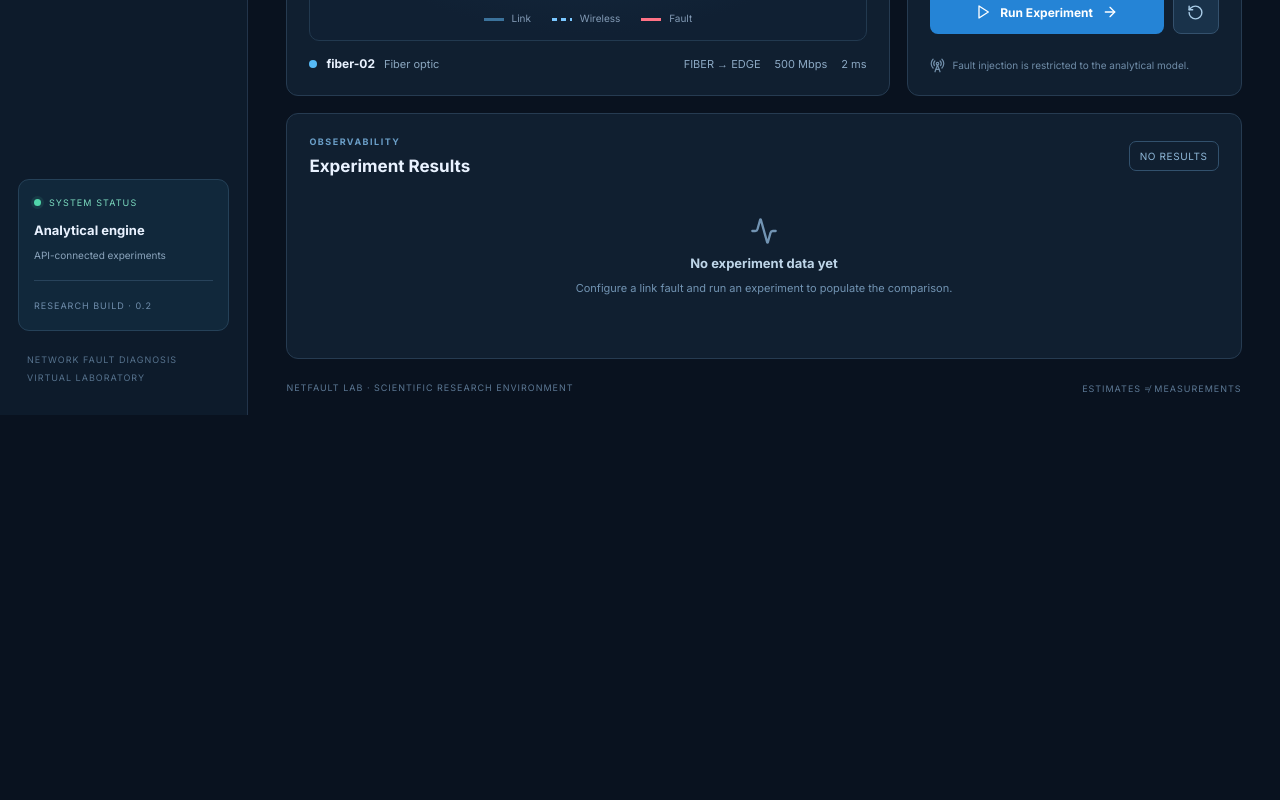
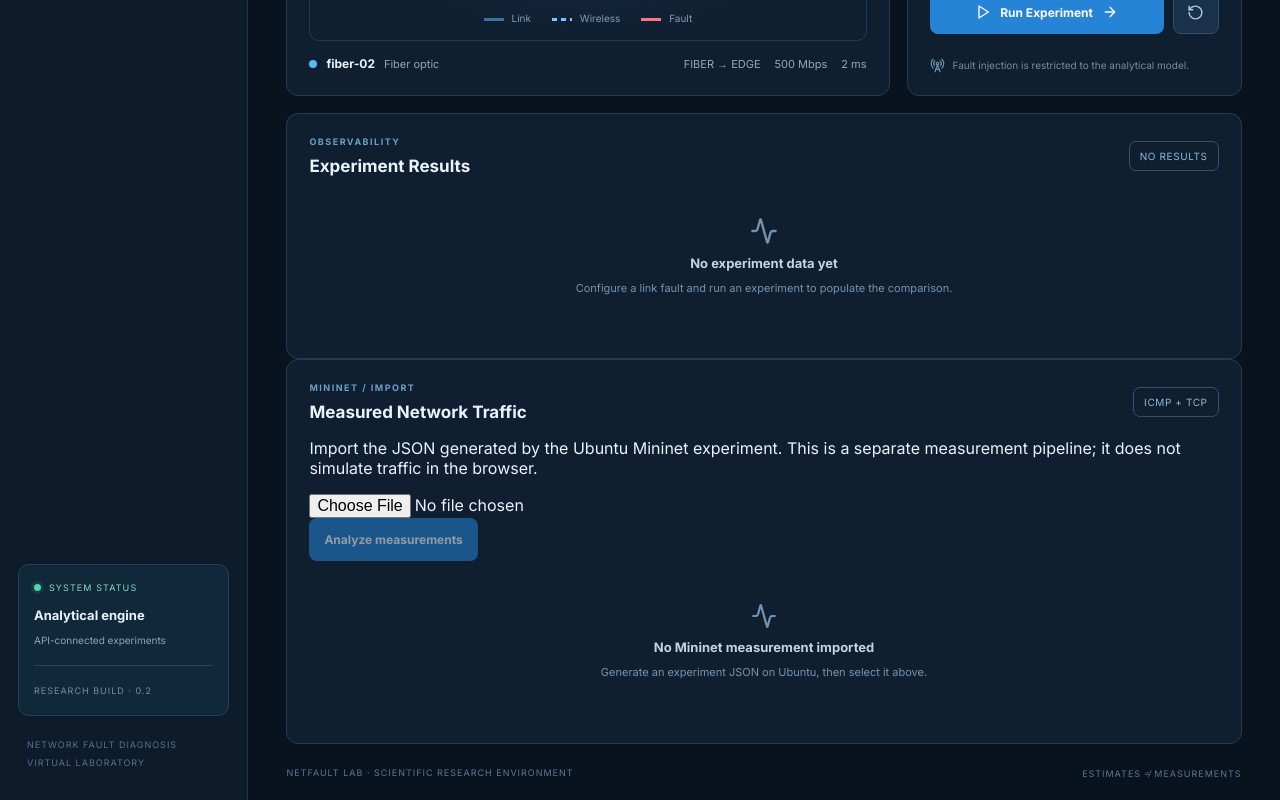
Before and after one commit to aliahmedsleem/Intelligent-Network-Fault-Diagnosis, a React (Vite) app in the folder frontend/: page / in a window 1280 px wide. Shown: the part 709-1509 px from the top of the page. Before the commit the page ends 1124 px from the top, so only its background shows below. Built offline with nearby package versions, Linux system fonts and the light colour scheme.

Commit message:
feat(ui): import and display measured Mininet results

```diff
--- a/frontend/src/App.tsx
+++ b/frontend/src/App.tsx
@@ -6,7 +6,8 @@ type Link={id:string;source:string;target:string;medium:Medium;capacity_mbps:num
 type NetworkData={nodes:string[];links:Link[]};
 type Report={mode:string;before:Result;after:Result;route_changed:boolean;localization:{known_injected_link_id:string;warning:string}};
 type Result={path:string[];link_ids:string[];connected:boolean;bottleneck_mbps:number;offered_load_mbps:number;estimated_throughput_mbps:number;baseline_delay_ms:number;estimated_loss_percent:number;diagnosis:string};
-type View="overview"|"topology"|"experiments";
+type View="overview"|"topology"|"experiments"|"measurements";
+type MeasurementReport={mode:string;topology:string;measurements:{before:{throughput_mbps:number|null;loss_percent:number|null;rtt_avg_ms:number|null};after:{throughput_mbps:number|null;loss_percent:number|null;rtt_avg_ms:number|null};throughput_change_mbps:number|null;loss_change_percentage_points:number|null};evidence:string[];quality_flags:string[];localization:{status:string}};
 const network:NetworkData={nodes:["CORE","SW-01","FIBER","EDGE","WIFI"],links:[
 {id:"eth-01",source:"CORE",target:"SW-01",medium:"ethernet",capacity_mbps:1000,delay_ms:1},
 {id:"fiber-01",source:"SW-01",target:"FIBER",medium:"fiber",capacity_mbps:500,delay_ms:2},
@@ -19,6 +20,10 @@ const mediumNames:Record<Medium,string>={ethernet:"Ethernet",fiber:"Fiber optic"
 const fmt=(v:number,unit="")=>v.toLocaleString("en-US",{maximumFractionDigits:2})+(unit?" "+unit:"");
 export default function App(){
  const [view,setView]=useState<View>("overview");
+ const [measured,setMeasured]=useState<MeasurementReport|null>(null);
+ const [measurementFile,setMeasurementFile]=useState<File|null>(null);
+ const [measurementError,setMeasurementError]=useState("");
+ const [measurementBusy,setMeasurementBusy]=useState(false);
  const [source,setSource]=useState("CORE");
  const [target,setTarget]=useState("EDGE");
  const [fault,setFault]=useState("fiber-02");
@@ -30,8 +35,19 @@ export default function App(){
  const link=useMemo(()=>network.links.find(l=>l.id===selected),[selected]);
  const affected=report?.after.link_ids||[];
  const isValid=Number.isFinite(load)&&load>0&&load<=1_000_000&&source!==target;
- const nav:[View,string,typeof Activity][]=[["overview","Overview",Activity],["topology","Topology",Network],["experiments","Experiments",ShieldAlert]];
+ const nav:[View,string,typeof Activity][]=[["overview","Overview",Activity],["topology","Topology",Network],["experiments","Experiments",ShieldAlert],["measurements","Measurements",Activity]];
  function reset(){setSource("CORE");setTarget("EDGE");setFault("fiber-02");setLoad(200);setReport(null);setError("");setSelected("fiber-02");}
+ async function importMeasurements(){
+  if(!measurementFile)return;
+  setMeasurementBusy(true);setMeasurementError("");
+  try{
+   if(measurementFile.size>2_000_000)throw new Error("JSON file exceeds 2 MB limit");
+   const raw=JSON.parse(await measurementFile.text());
+   const response=await fetch("/api/measurements/analyze",{method:"POST",headers:{"Content-Type":"application/json"},body:JSON.stringify(raw)});
+   if(!response.ok)throw new Error("Invalid measurement data (HTTP "+response.status+")");
+   setMeasured(await response.json());
+  }catch(e){setMeasurementError(e instanceof Error?e.message:"Import failed");}finally{setMeasurementBusy(false);}
+ }
  async function run(){
   if(!isValid)return;
   setBusy(true);setError("");setReport(null);
@@ -45,7 +61,7 @@ export default function App(){
  <aside className="sidebar"><div className="identity"><span className="identity-icon"><Network size={23}/></span><div><strong>NETFAULT<span> / LAB</span></strong><small>ENGINEERING CONSOLE</small></div></div>
  <div className="nav-heading">WORKSPACE</div><nav aria-label="Primary navigation">{nav.map(([id,label,Icon])=><button key={id} className={"nav-item "+(view===id?"active":"")} onClick={()=>setView(id)} aria-current={view===id?"page":undefined}><Icon size={18}/>{label}{view===id&&<span className="nav-active-dot"/>}</button>)}</nav>
  <div className="side-spacer"/><div className="system-card"><div className="system-row"><span className="pulse"/> SYSTEM STATUS</div><strong>Analytical engine</strong><small>API-connected experiments</small><div className="system-divider"/><span className="system-version">RESEARCH BUILD · 0.2</span></div><div className="side-bottom">NETWORK FAULT DIAGNOSIS<br/>VIRTUAL LABORATORY</div></aside>
- <main className="main-content"><header className="topbar"><div><div className="breadcrumbs">LABORATORY <span>/</span> {view.toUpperCase()}</div><h1>{view==="overview"?"Network Overview":view==="topology"?"Network Topology":"Fault Experiments"}</h1><p className="subtitle">{view==="overview"?"Observe the topology and run controlled fault scenarios":view==="topology"?"Inspect virtual links, media and reference parameters":"Compare baseline and fault-injected analytical outcomes"}</p></div><div className="topbar-right"><span className="mode-label"><span className="pulse"/> ANALYTICAL MODE</span><span className="version-label">v0.2</span></div></header>
+ <main className="main-content"><header className="topbar"><div><div className="breadcrumbs">LABORATORY <span>/</span> {view.toUpperCase()}</div><h1>{view==="overview"?"Network Overview":view==="topology"?"Network Topology":view==="experiments"?"Fault Experiments":"Measured Results"}</h1><p className="subtitle">{view==="overview"?"Observe the topology and run controlled fault scenarios":view==="topology"?"Inspect virtual links, media and reference parameters":view==="experiments"?"Compare baseline and fault-injected analytical outcomes":"Inspect imported Mininet packet measurements"}</p></div><div className="topbar-right"><span className="mode-label"><span className="pulse"/> ANALYTICAL MODE</span><span className="version-label">v0.2</span></div></header>
  <div className="notice"><CircleAlert size={16}/><span>Research baseline: displayed throughput, loss and delay are <strong>analytical estimates</strong>, not packet-level measurements.</span></div>
  <section className="metrics"><div className="metric"><div className="metric-top"><span>NETWORK NODES</span><Cpu size={18}/></div><strong>{String(network.nodes.length).padStart(2,"0")}</strong><small>Reference topology</small></div><div className="metric"><div className="metric-top"><span>VIRTUAL LINKS</span><GitBranch size={18}/></div><strong>{String(network.links.length).padStart(2,"0")}</strong><small>Mixed connectivity</small></div><div className="metric"><div className="metric-top"><span>OFFERED LOAD</span><Activity size={18}/></div><strong>{fmt(load)} <em>Mbps</em></strong><small>Configured traffic</small></div><div className="metric"><div className="metric-top"><span>EXPERIMENT</span><Zap size={18}/></div><strong className="metric-state">{busy?"Running":report?"Complete":"Ready"}</strong><small>{report?"Last run available":"Awaiting execution"}</small></div></section>
  <div className="workspace-grid"><section className="panel topology-panel"><div className="section-header"><div><div className="section-kicker">NETWORK MAP</div><h2>Reference Topology</h2></div><span className="soft-tag"><Layers3 size={14}/> 5 NODES</span></div>
@@ -64,6 +80,11 @@ export default function App(){
  <div className="control-footer"><RadioTower size={15}/> Fault injection is restricted to the analytical model.</div></section></div>
  <section className="panel results-panel"><div className="section-header"><div><div className="section-kicker">OBSERVABILITY</div><h2>Experiment Results</h2></div>{report?<span className="success-tag"><CheckCircle2 size={14}/> COMPLETED</span>:<span className="soft-tag">NO RESULTS</span>}</div>
  {report?<><div className="results-grid"><div className="result-cell"><small>BASELINE THROUGHPUT</small><strong>{fmt(report.before.estimated_throughput_mbps)} <em>Mbps</em></strong></div><div className="result-cell"><small>AFTER FAULT</small><strong>{fmt(report.after.estimated_throughput_mbps)} <em>Mbps</em></strong></div><div className="result-cell"><small>BASELINE DELAY</small><strong>{fmt(report.before.baseline_delay_ms)} <em>ms</em></strong></div><div className="result-cell"><small>POST-FAULT DELAY</small><strong>{report.after.connected?fmt(report.after.baseline_delay_ms):"No route"} <em>{report.after.connected?"ms":""}</em></strong></div></div><div className="route-summary"><div><span>BASELINE PATH</span><strong>{report.before.path.join(" → ")||"Disconnected"}</strong></div><div><span>AFTER FAULT</span><strong>{report.after.path.join(" → ")||"Disconnected"}</strong></div><div><span>DIAGNOSIS</span><strong>{report.after.diagnosis.replace(/_/g," ")}</strong></div></div></>:<div className="empty-results"><Activity size={28}/><strong>No experiment data yet</strong><span>Configure a link fault and run an experiment to populate the comparison.</span></div>}</section>
+ <section className="panel measured-panel"><div className="section-header"><div><div className="section-kicker">MININET / IMPORT</div><h2>Measured Network Traffic</h2></div><span className="soft-tag">ICMP + TCP</span></div>
+ <p className="measured-intro">Import the JSON generated by the Ubuntu Mininet experiment. This is a separate measurement pipeline; it does not simulate traffic in the browser.</p>
+ <div className="measurement-actions"><input aria-label="Select Mininet JSON file" type="file" accept=".json,application/json" onChange={e=>{setMeasurementFile(e.target.files?.[0]||null);setMeasurementError("");}}/><button className="primary-button" disabled={!measurementFile||measurementBusy} onClick={importMeasurements}>{measurementBusy?"Analyzing...":"Analyze measurements"}</button></div>
+ {measurementError&&<p className="form-error" role="alert">{measurementError}</p>}
+ {measured?<><div className="results-grid"><div className="result-cell"><small>BASELINE TCP</small><strong>{measured.measurements.before.throughput_mbps===null?"N/A":fmt(measured.measurements.before.throughput_mbps)} <em>Mbps</em></strong></div><div className="result-cell"><small>FAULT TCP</small><strong>{measured.measurements.after.throughput_mbps===null?"N/A":fmt(measured.measurements.after.throughput_mbps)} <em>Mbps</em></strong></div><div className="result-cell"><small>BASELINE ICMP LOSS</small><strong>{measured.measurements.before.loss_percent===null?"N/A":fmt(measured.measurements.before.loss_percent)} <em>%</em></strong></div><div className="result-cell"><small>FAULT ICMP LOSS</small><strong>{measured.measurements.after.loss_percent===null?"N/A":fmt(measured.measurements.after.loss_percent)} <em>%</em></strong></div></div><div className="measurement-evidence"><strong>Evidence</strong><span>{measured.evidence.join(" · ")||"No threshold evidence"}</span><strong>Data quality</strong><span>{measured.quality_flags.length?measured.quality_flags.join(" · "):"No parser flags"}</span></div></>:<div className="empty-results"><Activity size={26}/><strong>No Mininet measurement imported</strong><span>Generate an experiment JSON on Ubuntu, then select it above.</span></div>}</section>
  <footer className="page-footer"><span>NETFAULT LAB · SCIENTIFIC RESEARCH ENVIRONMENT</span><span>ESTIMATES ≠ MEASUREMENTS</span></footer>
  </main></div>;
 }
```
